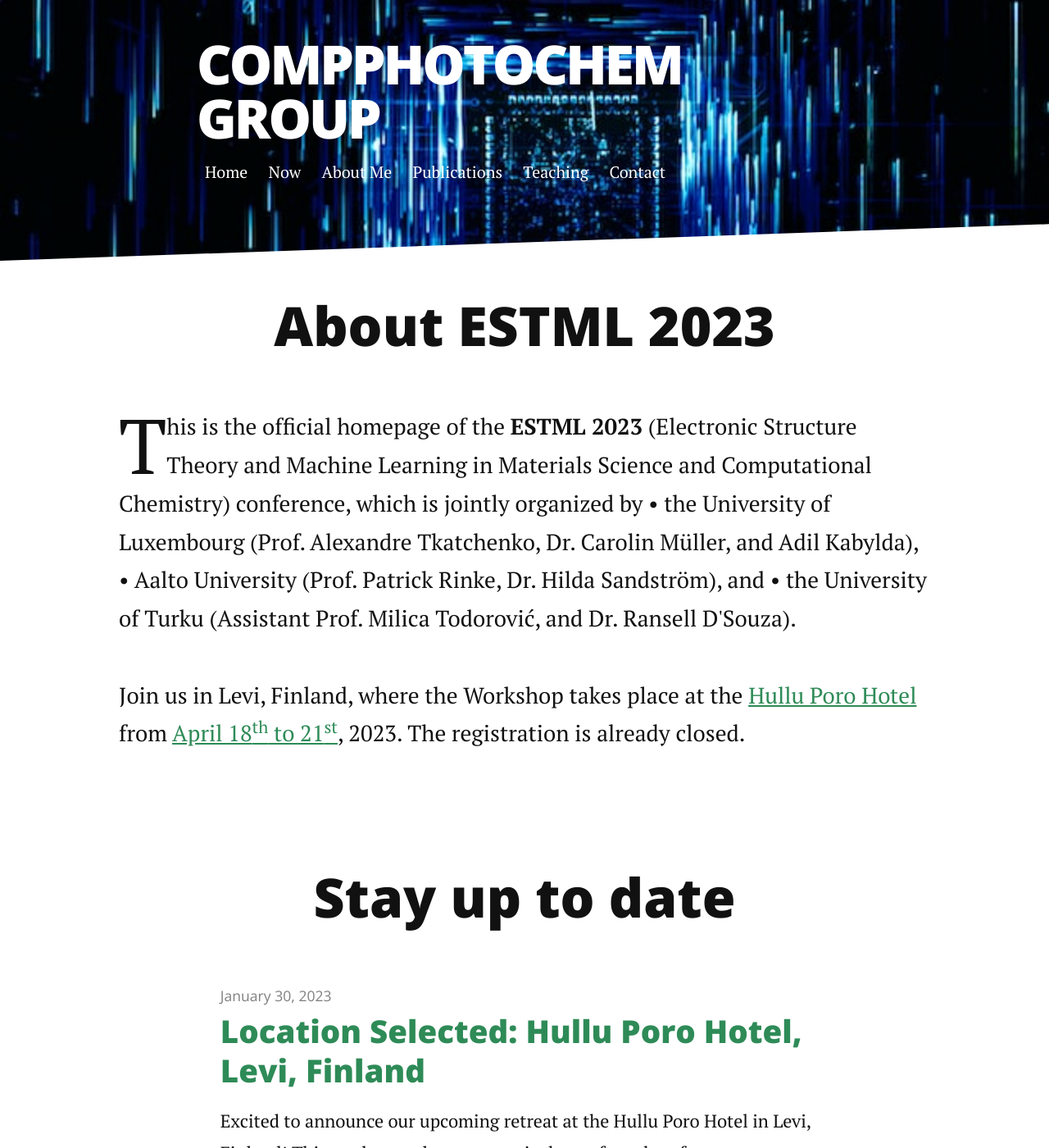
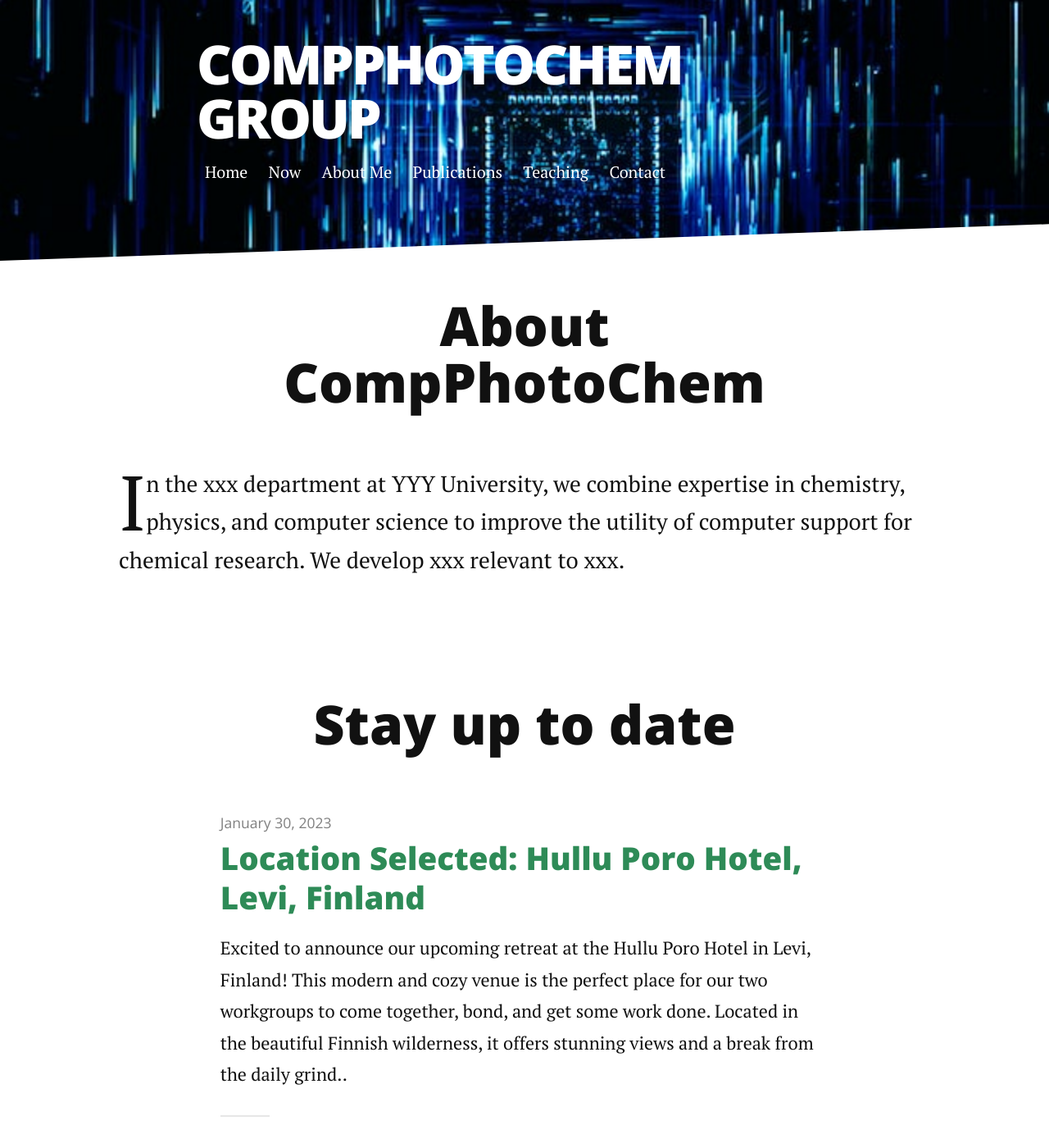
Before and after one commit to CompPhotoChem/CompPhotoChem.github.io, a Jekyll site: the page built from index.html, in a window 1280 px wide and 1400 px high. Shown: the whole window at 82% size. Built offline with Jekyll 4.4.1, drawn with Linux system fonts in a browser that asks for light colours; nearby versions of some CDN libraries; the list of posts is cut into pages by our own code.

Commit message:
Update index.html

```diff
--- a/index.html
+++ b/index.html
@@ -1,19 +1,13 @@
 ---
 layout: default
-title: ESTML 2023
+title: CompPhotoChem
 ---
 
 <div class="home" id="home">
-  <h1 class="pageTitle"> About ESTML 2023 </h1>
-  <p class="intro"><span class="dropcap"> T</span> his is the official homepage of the <b>ESTML 2023</b> (Electronic Structure Theory and Machine Learning
-  in Materials Science and Computational Chemistry) conference, which is jointly organized by &#x2022; the University of Luxembourg
-  (Prof. Alexandre Tkatchenko, Dr. Carolin Müller, and Adil Kabylda), &#x2022; Aalto University (Prof. Patrick Rinke, Dr. Hilda Sandström),
-  and  &#x2022; the University of Turku (Assistant Prof. Milica Todorović, and Dr. Ransell D'Souza).
-  <br>
-  <br>
-  Join us in Levi, Finland, where the Workshop takes place at the <a href="https://estml.github.io/location/">Hullu Poro Hotel</a> from
-  <a href="https://estml.github.io/schedule/">April 18<sup>th</sup> to 21<sup>st</sup></a>, 2023.
-  The registration is already closed.
+  <h1 class="pageTitle"> About CompPhotoChem </h1>
+  <p class="intro"><span class="dropcap"> I</span>n the xxx department at YYY University, we combine expertise in chemistry, physics, and
+    computer science to improve the utility of computer support for chemical research.
+    We develop xxx relevant to xxx.
   </p>
   <br>
   <br>
```
